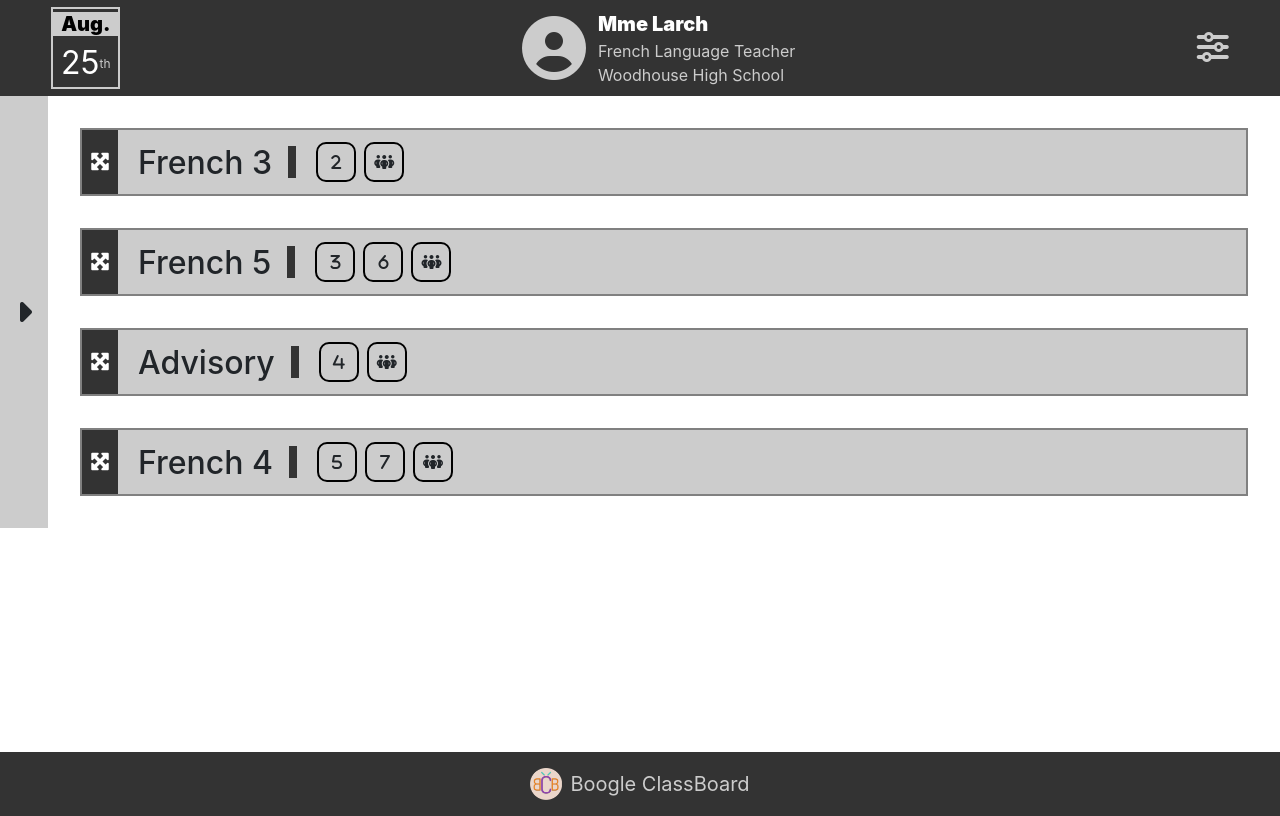
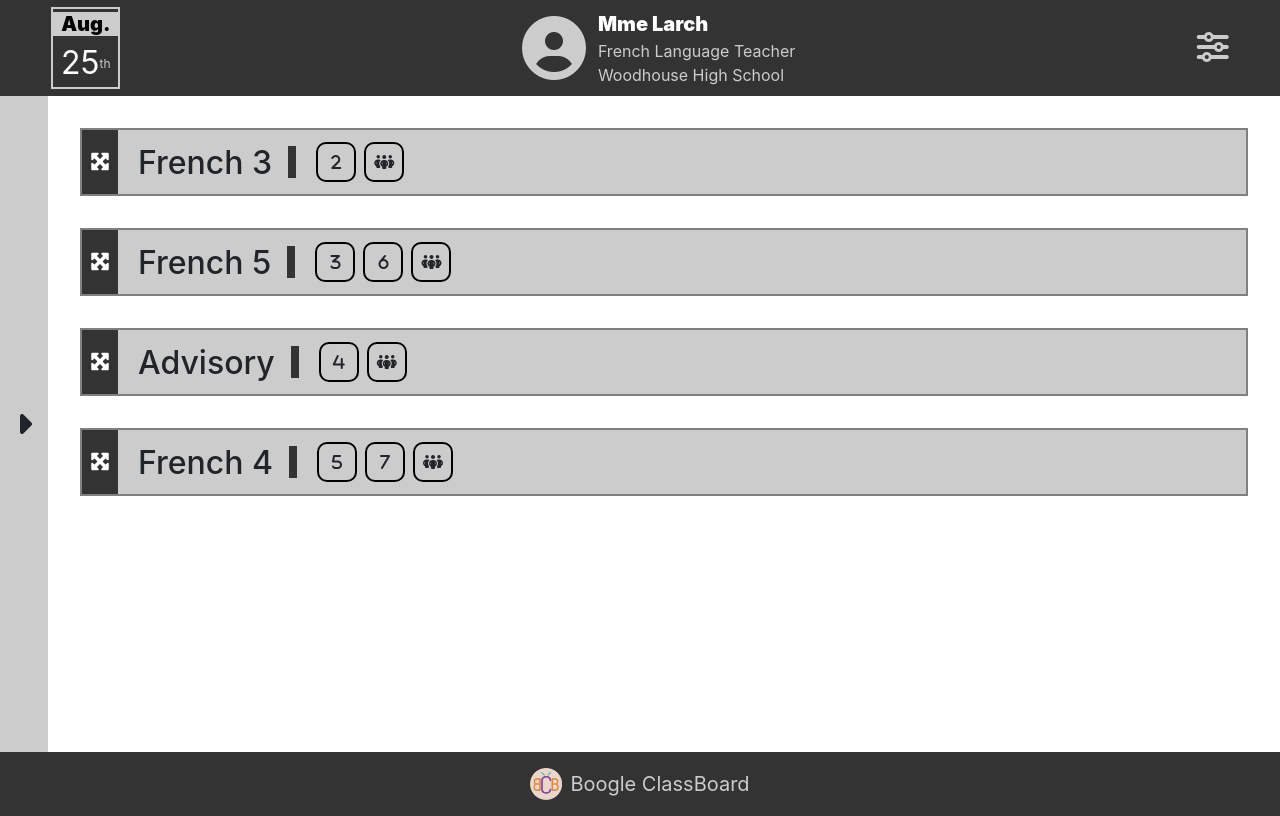
Before and after one commit to renkomba/boogle, a React (Create React App) app: page / in a window 1280 px wide. Built offline with nearby package versions, Linux system fonts and the light colour scheme.

Commit message:
added styling so the content area fills the space between the banner and footer

```diff
--- a/src/components/Content/Content.js
+++ b/src/components/Content/Content.js
@@ -43,11 +43,11 @@ const Content = ({id, cardIds, user, viewByPrep}) => {
                 strategy={ !viewByPrep ? rectSortingStrategy
                     : verticalListSortingStrategy }
             >
-                <article ref={setNodeRef}
+                <div ref={setNodeRef}
                     className={styles.cards}
                 >
                     {generateCards()}
-                </article>
+                </div>
             </SortableContext>
         </article>
     );
--- a/src/components/Content/Content.module.css
+++ b/src/components/Content/Content.module.css
@@ -6,6 +6,7 @@
     align-content: flex-start;
     max-width: 100vw;
     overflow-y: scroll;
+    min-height: calc(100vh - 9rem);
 }
 
 .cards {
```
